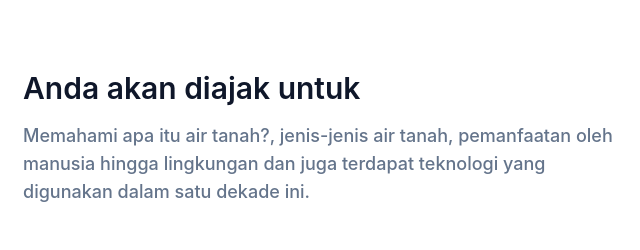
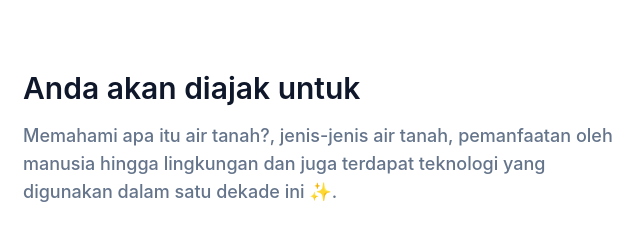
Before and after one commit to fnf-1/water-ground.github.io, a website: page index.html in a window 1280 px wide. Shown: the part 860-1110 px from the top of the page, 633-1273 px from the left. Drawn offline with Linux system fonts and the light colour scheme.

Commit message:
add icons

```diff
--- a/index.html
+++ b/index.html
@@ -116,7 +116,7 @@
           </div>
           <div class="w-full px-4 lg:w-1/2">
             <h3 class="font-semibold text-dark text-2xl mb-4 dark:text-white lg:pt-12 lg:text-3xl">Anda akan diajak untuk</h3>
-            <p class="font-medium text-base text-secondary mb-6 lg:text-lg"> Memahami apa itu air tanah?, jenis-jenis air tanah, pemanfaatan oleh manusia hingga lingkungan dan juga terdapat teknologi yang digunakan dalam satu dekade ini.</p>
+            <p class="font-medium text-base text-secondary mb-6 lg:text-lg"> Memahami apa itu air tanah?, jenis-jenis air tanah, pemanfaatan oleh manusia hingga lingkungan dan juga terdapat teknologi yang digunakan dalam satu dekade ini ✨.</p>
           </div>
         </div>
       </div>
```
Also changed, not shown: dist/output.css.
